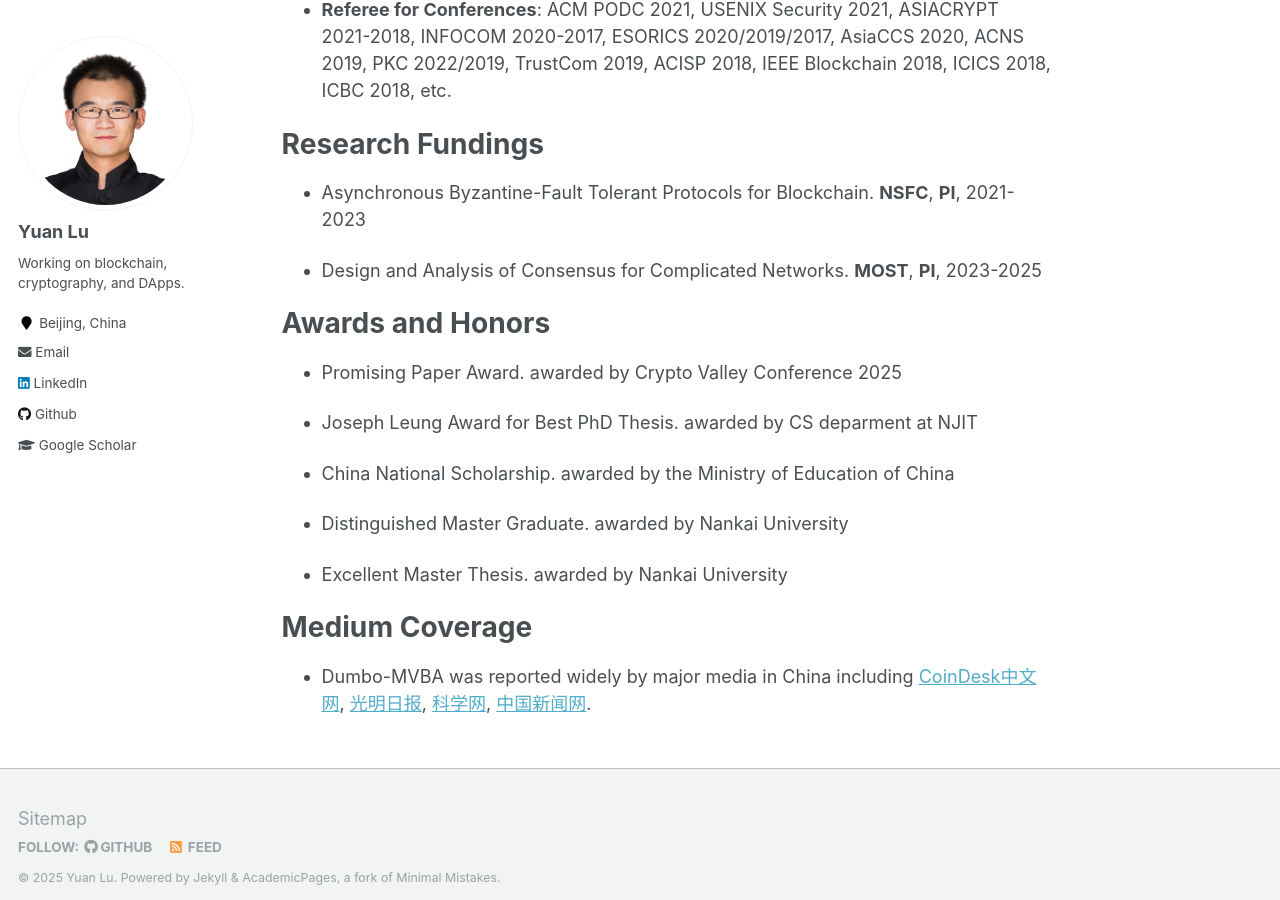
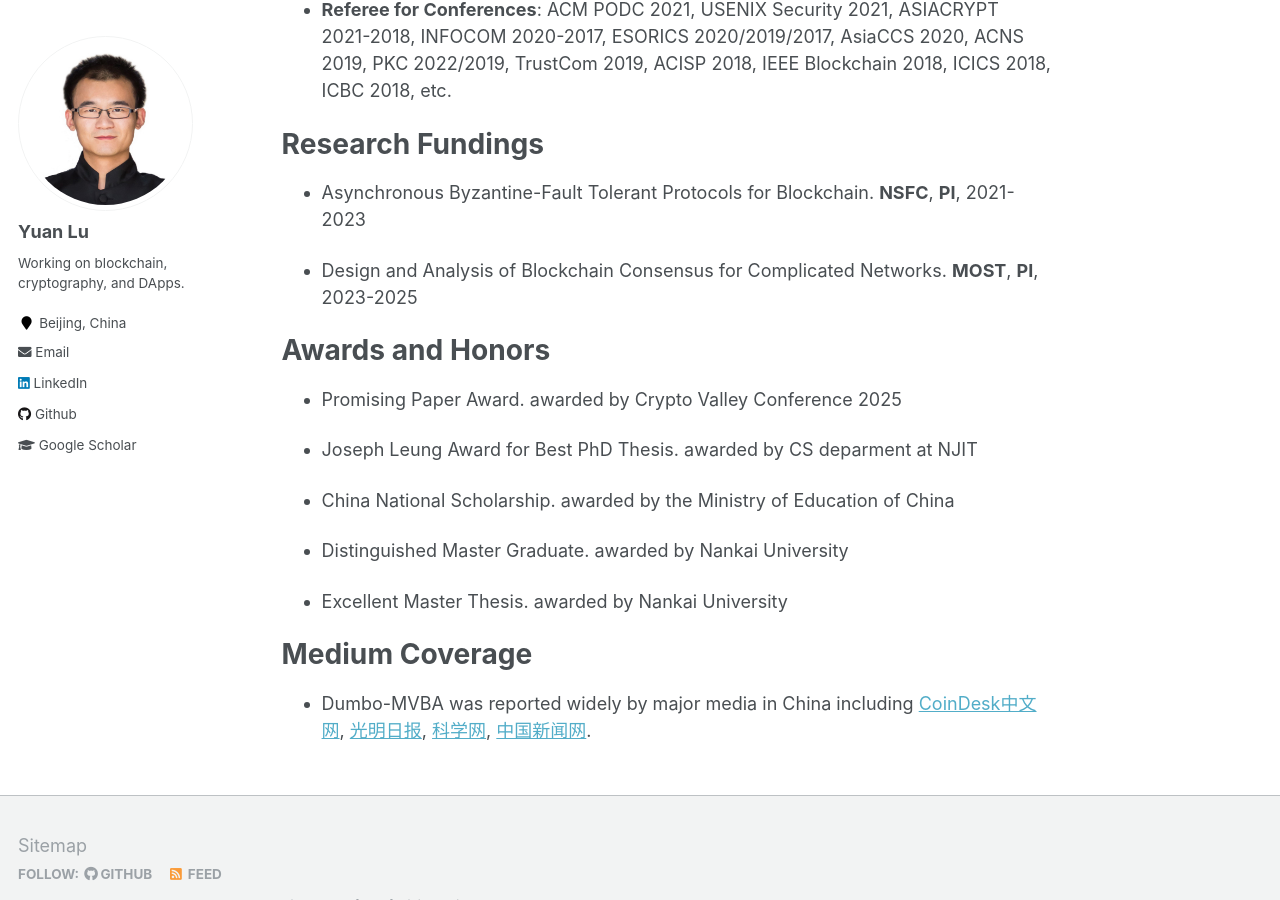
Before and after one commit to yylluu/yylluu.github.io, a Jekyll site: the page built from _pages/about.md, in a window 1280 px wide and 900 px high, scrolled down 1780 px. Built offline with Jekyll 4.4.1, drawn with Linux system fonts in a browser that asks for light colours.

Commit message:
Update about.md

```diff
--- a/_pages/about.md
+++ b/_pages/about.md
@@ -76,7 +76,7 @@ Research Fundings
 
 - Asynchronous Byzantine-Fault Tolerant Protocols for Blockchain. **NSFC**, **PI**, 2021-2023
 
-- Design and Analysis of Consensus for Complicated Networks. **MOST**, **PI**, 2023-2025
+- Design and Analysis of Blockchain Consensus for Complicated Networks. **MOST**, **PI**, 2023-2025
 
 
 Awards and Honors
```
